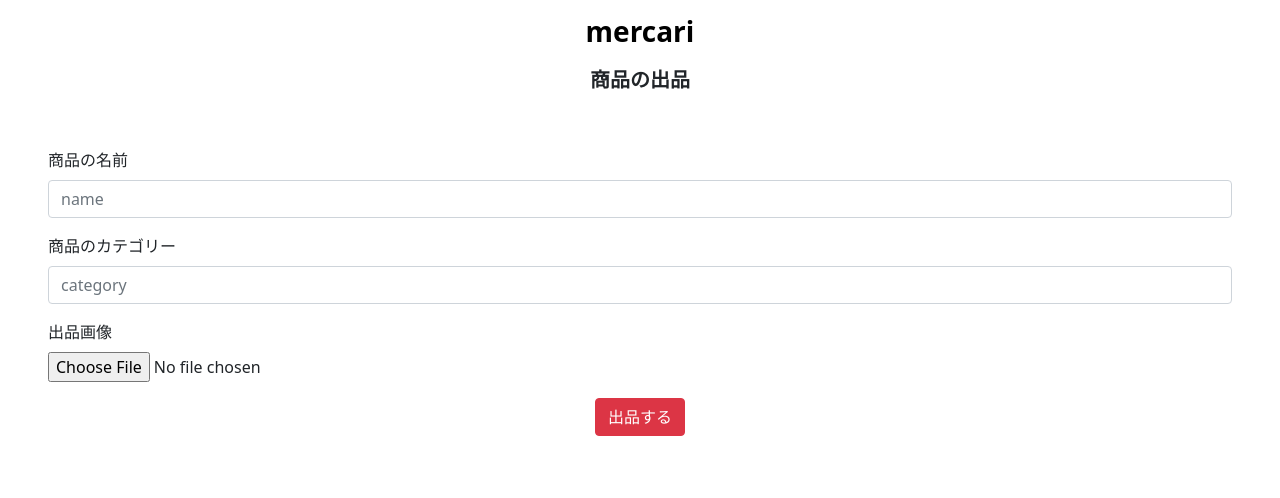
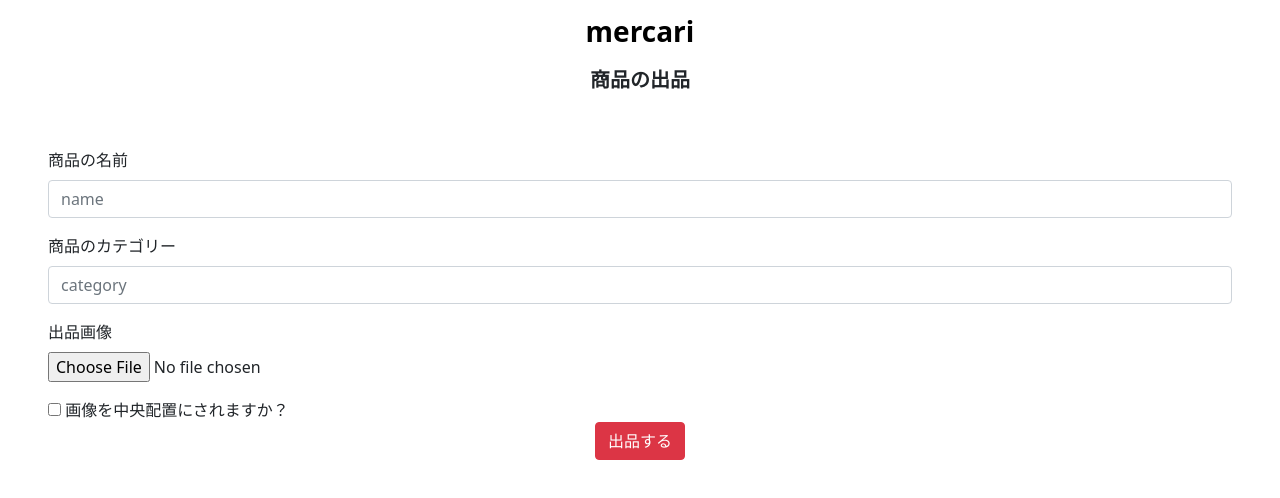
Before and after one commit to yk-saito/mercari-build-hackthon-team2, a React (Create React App) app in the folder typescript/simple-mercari-web/: page /sell in a window 1280 px wide. Shown: the top 498 px of the page. Built offline with nearby package versions, Linux system fonts and the light colour scheme; no server answers.

Commit message:
Add the change of feature/mid-img-button

```diff
--- a/typescript/simple-mercari-web/src/components/Listing/Listing.tsx
+++ b/typescript/simple-mercari-web/src/components/Listing/Listing.tsx
@@ -11,6 +11,7 @@
   name: string,
   category: string,
   image: string | File,
+  flag: string,
 }
 
 export const Listing: React.FC<Prop> = (props) => {
@@ -19,6 +20,7 @@
     name: "",
     category: "",
     image: "",
+    flag: "false",
   };
   const [values, setValues] = useState<formDataType>(initialState);
 
@@ -36,12 +38,22 @@
       ...values, [event.target.name]: event.target.files![0],
     })
   };
+  const onFlagChange=()=>{
+    setValues({
+      ...values, flag: "true",
+    })
+  }
   const onSubmit = (event: React.FormEvent<HTMLFormElement>) => {
     event.preventDefault()
     const data = new FormData()
     data.append('name', values.name)
     data.append('category', values.category)
     data.append('image', values.image)
+    data.append('flag', values.flag)
+    console.log(data.get('name'));
+    console.log(data.get('category'));
+    console.log(data.get('image'));
+    console.log(data.get('flag'));
 
     fetch(server.concat('/items'), {
       method: 'POST',
@@ -81,6 +93,8 @@
             <br/>
             <input type='file' name='image' id='image' onChange={onFileChange} required />
           </div>
+          {/* <button onClick={onFlagChange}>中央に寄せる</button> */}
+          <input type='checkbox' onClick={onFlagChange}/> 画像を中央配置にされますか？
           <div className="text-center">
             <button type='submit' className="btn btn-danger">出品する</button>
           </div>
```
